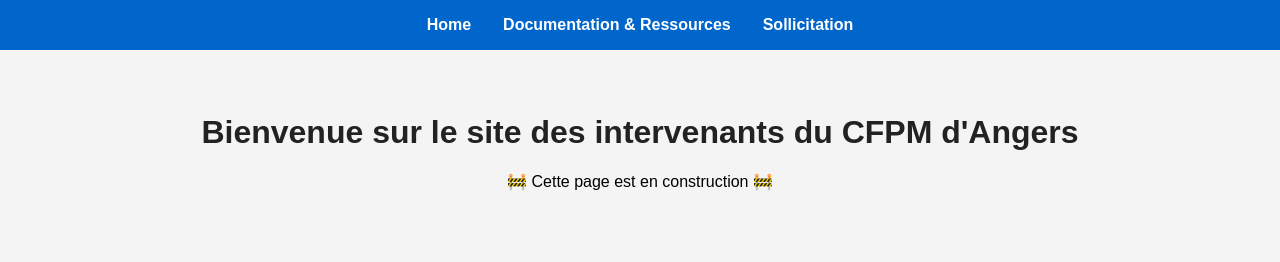
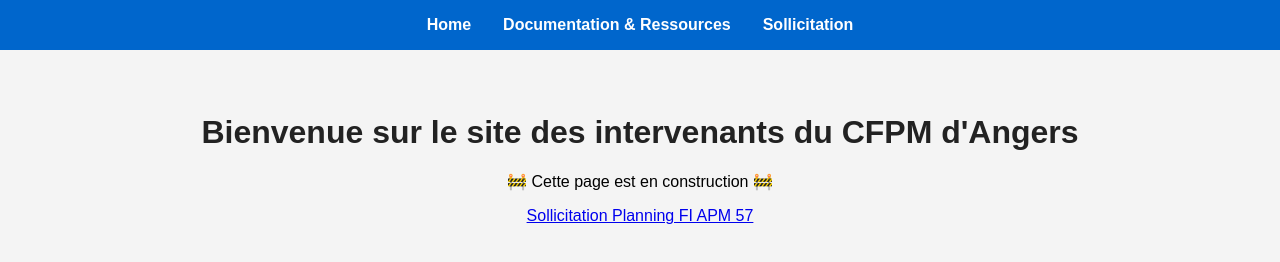
Before and after one commit to xchevallier86-ai/xchevallier86-ai.github.io, a plain HTML site: page listsol.html in a window 1280 px wide. Drawn offline with Linux system fonts and the light colour scheme.

Commit message:
Update listsol.html

```diff
--- a/listsol.html
+++ b/listsol.html
@@ -25,5 +25,6 @@
 
   <h1>Bienvenue sur le site des intervenants du CFPM d'Angers</h1>
    <p>🚧 Cette page est en construction 🚧</p>
+  <p><a href="fiapm57.html">Sollicitation Planning FI APM 57</a></p>
 </body>
 </html>
```
